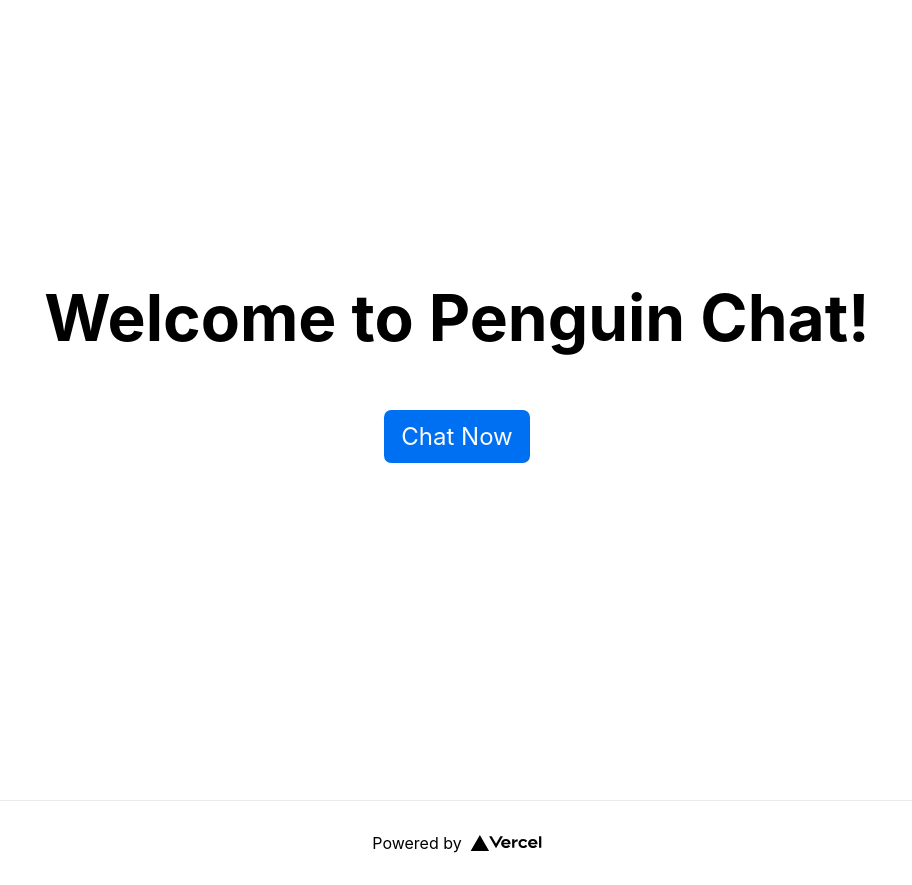
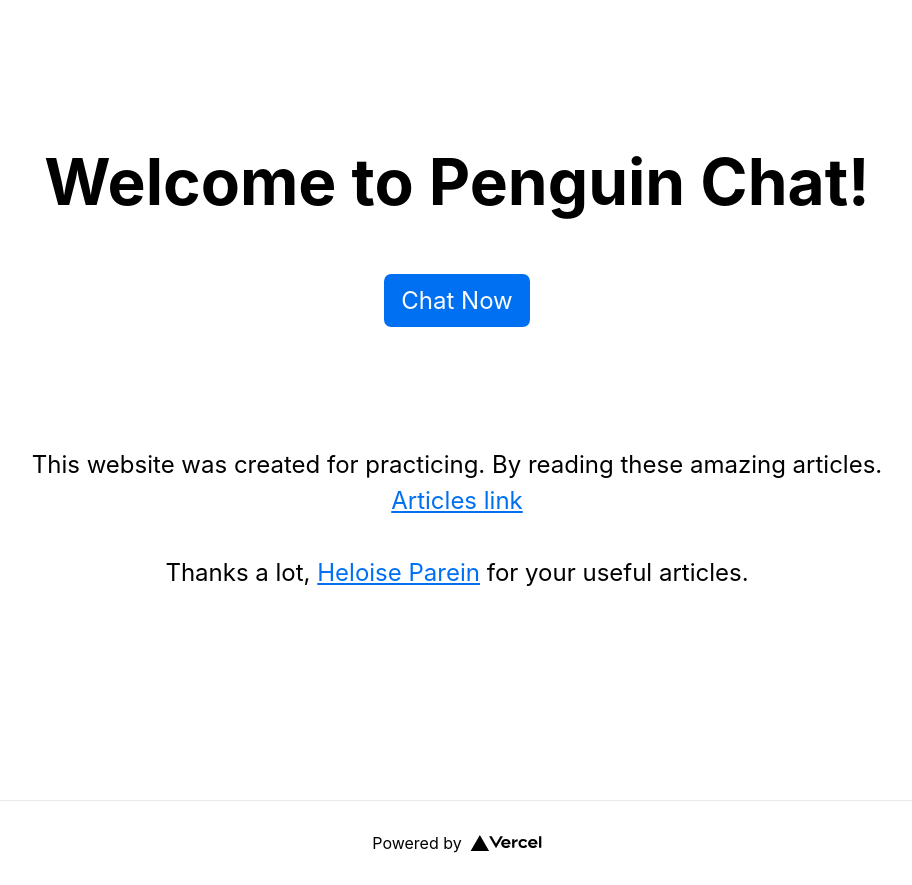
Before and after one commit to volunteerMinHtet/simple-chat-nextjs-web-client, a Next.js app: page / in a window 1280 px wide. Shown: the whole page, without its empty margins (183-1095 px from the left). Built offline with nearby package versions, Linux system fonts and the light colour scheme.

Commit message:
Aded Thanks To Author Words at home page

```diff
--- a/pages/index.js
+++ b/pages/index.js
@@ -24,50 +24,31 @@ export default function Home() {
                     </Link>
                 </div>
 
-                {/* <p className={styles.description}>
-                    Get started by editing{" "}
-                    <code className={styles.code}>pages/index.js</code>
-                </p> */}
-
-                {/* <div className={styles.grid}>
-                    <a href="https://nextjs.org/docs" className={styles.card}>
-                        <h2>Documentation &rarr;</h2>
-                        <p>
-                            Find in-depth information about Next.js features and
-                            API.
-                        </p>
+                <p className={styles.description}>
+                    This website was created for practicing. By reading these
+                    amazing articles.
+                    <br />
+                    <a
+                        className={styles.link}
+                        href="https://levelup.gitconnected.com/data-stream-from-your-webcam-and-microphone-videochat-with-javascript-step-1-29895b70808b"
+                        target={"_blank"}
+                        rel={"noreferrer"}
+                    >
+                        Articles link
                     </a>
-
-                    <a href="https://nextjs.org/learn" className={styles.card}>
-                        <h2>Learn &rarr;</h2>
-                        <p>
-                            Learn about Next.js in an interactive course with
-                            quizzes!
-                        </p>
-                    </a>
-
+                    <br />
+                    <br />
+                    Thanks a lot,{" "}
                     <a
-                        href="https://github.com/vercel/next.js/tree/canary/examples"
-                        className={styles.card}
+                        className={styles.link}
+                        href="https://medium.com/@hparein"
+                        target={"_blank"}
+                        rel={"noreferrer"}
                     >
-                        <h2>Examples &rarr;</h2>
-                        <p>
-                            Discover and deploy boilerplate example Next.js
-                            projects.
-                        </p>
-                    </a>
-
-                    <a
-                        href="https://vercel.com/new?utm_source=create-next-app&utm_medium=default-template&utm_campaign=create-next-app"
-                        className={styles.card}
-                    >
-                        <h2>Deploy &rarr;</h2>
-                        <p>
-                            Instantly deploy your Next.js site to a public URL
-                            with Vercel.
-                        </p>
-                    </a>
-                </div> */}
+                        Heloise Parein
+                    </a>{" "}
+                    for your useful articles.
+                </p>
             </main>
 
             <footer className={styles.footer}>
--- a/styles/Home.module.css
+++ b/styles/Home.module.css
@@ -54,6 +54,11 @@
     margin: 4rem 0;
     line-height: 1.5;
     font-size: 1.5rem;
+}
+
+.description .link {
+    color: #0070f3;
+    text-decoration: underline;
 }
 
 .code {
```
